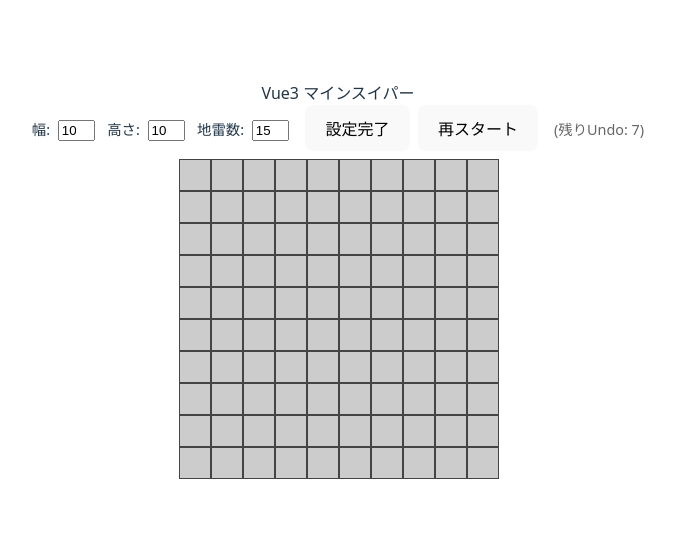
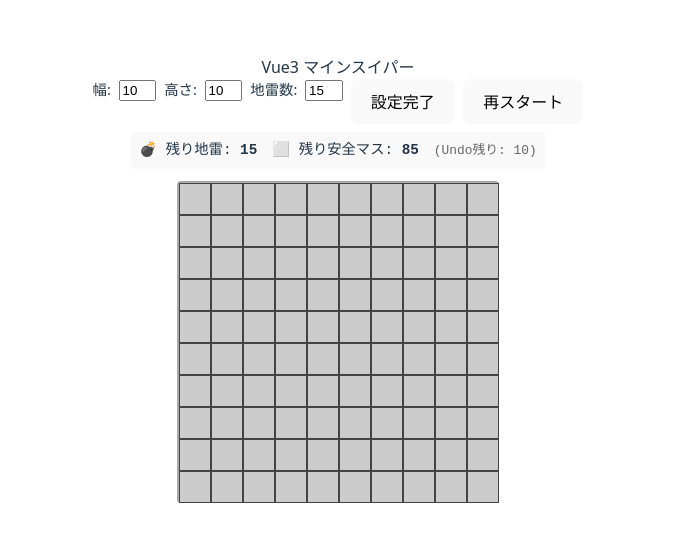
Before and after one commit to tako-chan0511/Minesweeper, a Vue app: page / in a window 1280 px wide. Shown: the part 121-662 px from the top of the page, without its empty margins (302-977 px from the left). Built offline with nearby package versions, Linux system fonts and the light colour scheme.

Commit message:
残っている地雷の数と安全なマスの数表示

```diff
--- a/src/components/Board.vue
+++ b/src/components/Board.vue
@@ -1,8 +1,6 @@
 <template>
   <div class="board-container">
-    <!-- 操作コントロール -->
     <div class="controls">
-      <!-- サイズ・地雷数の設定 -->
       <label>
         幅:
         <input type="number" v-model.number="pendingWidth" min="5" max="30" />
@@ -20,17 +18,18 @@
           :max="pendingWidth * pendingHeight - 1"
         />
       </label>
-      <!-- 設定完了 -->
       <button @click="applySettings">設定完了</button>
-      <!-- 再スタート（現在の設定でリセット） -->
       <button @click="initBoard">再スタート</button>
-      <!-- 残りUndo回数 -->
+    </div>
+
+    <div class="status-bar">
+      <span>💣 残り地雷: <strong>{{ remainingMinesCount }}</strong></span>
+      <span>⬜ 残り安全マス: <strong>{{ remainingSafeCells }}</strong></span>
       <span class="undo-info">
-        (残りUndo: {{ maxUndoAfterLose - undoUsedAfterLose }})
+        (Undo残り: {{ maxUndoAfterLose - undoUsedAfterLose }})
       </span>
     </div>
 
-    <!-- 盤面表示 -->
     <div
       class="board"
       :style="{
@@ -50,7 +49,7 @@
 </template>
 
 <script setup lang="ts">
-import { reactive, ref, onMounted } from 'vue';
+import { reactive, ref, onMounted, computed } from 'vue'; // ★ computed を追加
 import Cell from './Cell.vue';
 
 export interface CellType {
@@ -75,30 +74,35 @@ const minesCount = ref(15);
 
 // — 盤面セルと履歴管理 —
 const cells = reactive<CellType[]>([]);
-const maxUndoAfterLose    = 7;
+const maxUndoAfterLose    = 10;
 const undoUsedAfterLose   = ref(0);
 
 interface Snapshot { cells: CellType[] }
 const historyStack = ref<Snapshot[]>([]);
 const historyIndex = ref(-1);
 
+// ★追加：残り地雷数（設定地雷数 - 旗の数）
+const remainingMinesCount = computed(() => {
+  const flags = cells.filter(c => c.flagged).length;
+  return minesCount.value - flags;
+});
+
+// ★追加：残り安全マス数（ (全マス - 地雷) - (開けた安全マス) ）
+// これが 0 になると勝利です
+const remainingSafeCells = computed(() => {
+  const totalSafe = (width.value * height.value) - minesCount.value;
+  const revealedSafe = cells.filter(c => c.revealed && !c.isMine).length;
+  return totalSafe - revealedSafe;
+});
+
 // 操作前に履歴を保存
 function saveHistory() {
-  // 「取り消し」操作後の履歴は切り捨て
   historyStack.value.splice(historyIndex.value + 1);
   historyStack.value.push({
     cells: cells.map(c => ({ ...c }))
   });
   historyIndex.value = historyStack.value.length - 1;
 }
-
-// Undo（地雷踏み時のみ使用）
-// function undo() {
-//   if (historyIndex.value <= 0) return;
-//   historyIndex.value--;
-//   const prev = historyStack.value[historyIndex.value].cells;
-//   cells.splice(0, cells.length, ...prev.map(c => ({ ...c })));
-// }
 
 // 設定を反映して再初期化
 function applySettings() {
@@ -166,7 +170,7 @@ function neighbors(c: CellType): CellType[] {
   );
 }
 
-// --- 新：再帰的に履歴を取らずに開示する本体関数 ---
+// 再帰的に開く処理
 function doReveal(c: CellType) {
   if (c.revealed || c.flagged) return;
   c.revealed = true;
@@ -178,31 +182,28 @@ function doReveal(c: CellType) {
   checkWin();
 }
 
-// セルを開く（１クリック＝１履歴保存）
+// セルを開く
 function revealCell(c: CellType) {
   if (c.revealed || c.flagged) return;
 
-  // 地雷を踏んだときの特別処理
+  // 地雷を踏んだ場合
   if (c.isMine) {
     if (undoUsedAfterLose.value < maxUndoAfterLose) {
-      // まだ救済回数が残っている →カウンター増やして警告
       undoUsedAfterLose.value++;
       const remaining = maxUndoAfterLose - undoUsedAfterLose.value;
       alert(`💥 BOOM! 地雷です。\n残りUndo: ${remaining}`);
     } else {
-      // 救済回数を使い切った →ゲームオーバー
       alert('💥 BOOM! Game Over');
       revealAll();
     }
     return;
   }
 
-  // 通常の開示処理：ここだけ履歴を保存
   saveHistory();
   doReveal(c);
 }
 
-// フラグトグル（クリックごとに履歴）
+// フラグトグル
 function toggleFlag(c: CellType) {
   if (!c.revealed) {
     saveHistory();
@@ -210,19 +211,22 @@ function toggleFlag(c: CellType) {
   }
 }
 
-// 全セルを開示
+// 全開示
 function revealAll() {
   cells.forEach(c => c.revealed = true);
 }
 
-// 勝利判定＋メッセージ
+// 勝利判定
 function checkWin() {
   const won = cells
     .filter(c => !c.isMine)
     .every(c => c.revealed);
   if (won) {
-    alert('🎉 You Win! 🎉');
-    revealAll();
+    // 描画更新を待ってからアラートを出すためにsetTimeoutを使用
+    setTimeout(() => {
+      alert('🎉 You Win! 🎉');
+      revealAll();
+    }, 10);
   }
 }
 </script>
@@ -235,25 +239,42 @@ function checkWin() {
 }
 .controls {
   margin-bottom: 8px;
+  display: flex;
+  flex-wrap: wrap;
+  gap: 8px;
+  justify-content: center;
 }
 .controls label {
-  margin-right: 8px;
   font-size: 0.9em;
 }
 .controls input {
   width: 4ch;
   margin-left: 4px;
 }
-.controls button {
-  margin-left: 8px;
+
+/* ★追加：ステータスバーのスタイル */
+.status-bar {
+  margin-bottom: 12px;
+  padding: 8px;
+  background-color: #f9f9f9;
+  border-radius: 4px;
+  display: flex;
+  gap: 15px;
+  font-family: monospace;
+  font-size: 1.1em;
 }
+
 .undo-info {
-  margin-left: 12px;
+  color: #666;
   font-size: 0.9em;
-  color: #666;
+  align-self: center;
 }
+
 .board {
   display: grid;
   gap: 2px;
+  background: #aaa; /* グリッドの隙間をグレーにして区切りを見やすく */
+  padding: 2px;
+  border-radius: 4px;
 }
 </style>
```
